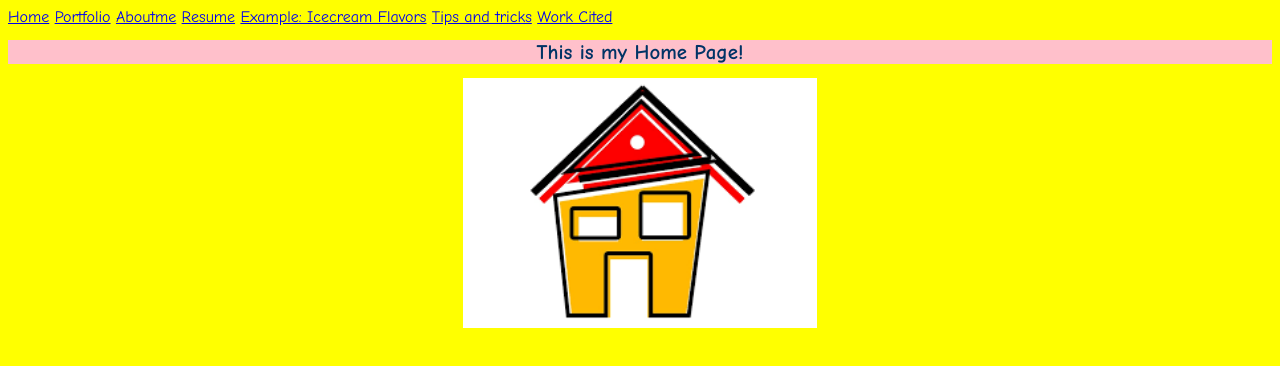
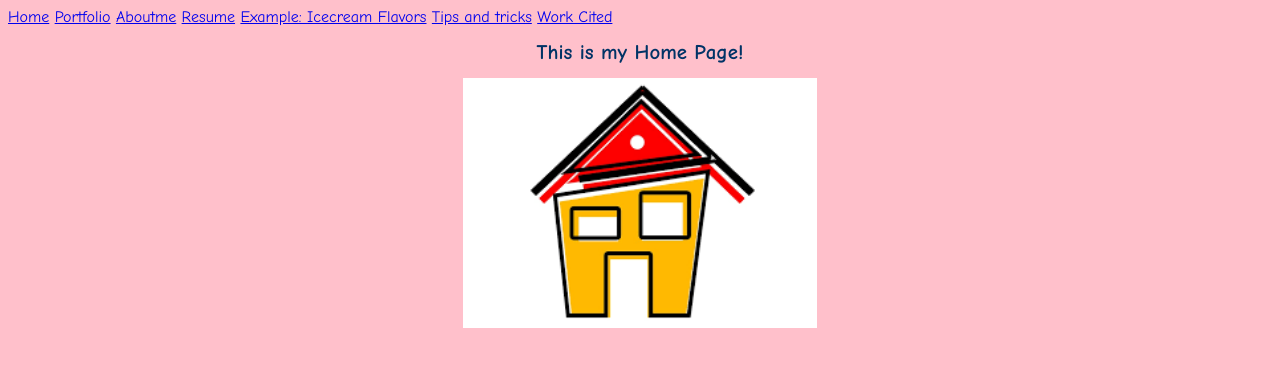
Before and after one commit to GreaterClover63/GreaterClover63.github.io, a plain HTML site: page My_Website/index.html in a window 1280 px wide. Drawn offline with Linux system fonts and the light colour scheme.

Commit message:
change background to pink

```diff
--- a/My_Website/home.css
+++ b/My_Website/home.css
@@ -8,7 +8,7 @@ body{
  	   text-align: center;
     }
 body {
-  background-color: yellow
+  background-color: pink
 }
 a:hover {
   background-color: #ce0606;
```
